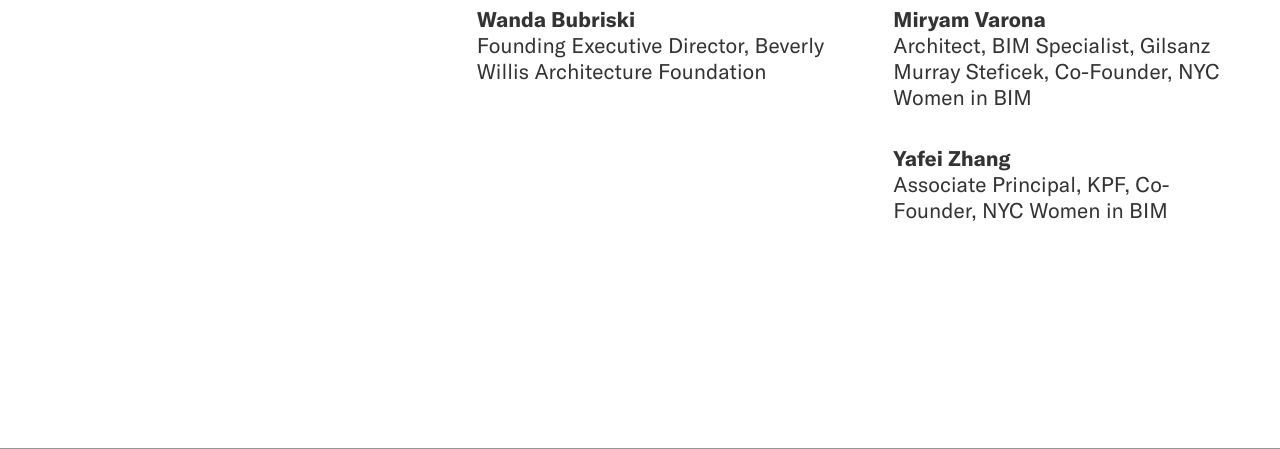
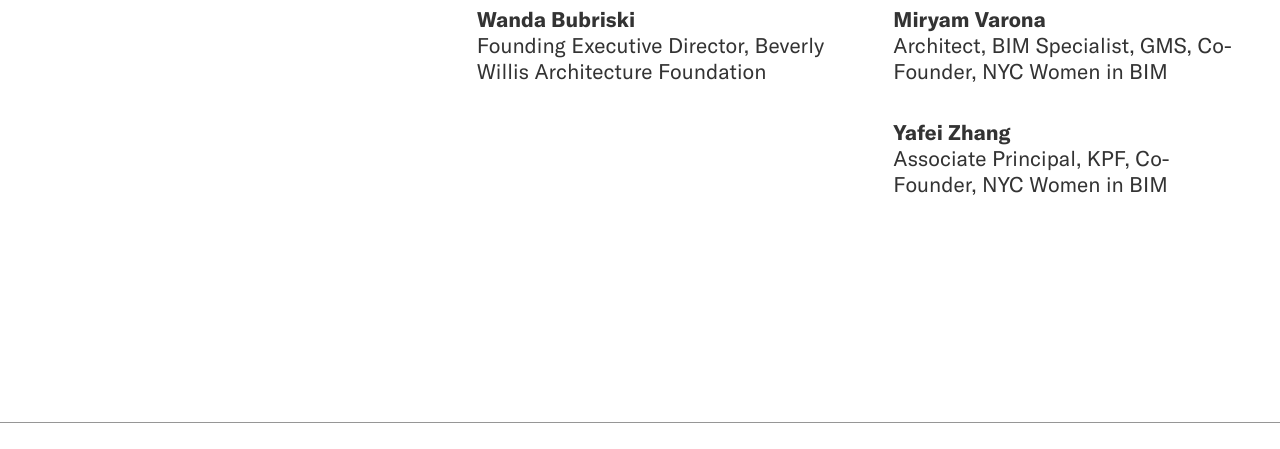
Before and after one commit to jengalas/bwaf-bbw, a Jekyll site: the page built from _programs/leadership-awards-gala.md, in a window 1280 px wide and 900 px high, scrolled down 3387 px, cut to the strip 228-677 px from the top of the window. Built offline with Jekyll 4.4.1, drawn with Linux system fonts in a browser that asks for light colours; nearby versions of some CDN libraries; some web fonts are replaced.

Commit message:
Updated 1 file via CloudCannon.

```diff
--- a/_programs/leadership-awards-gala.md
+++ b/_programs/leadership-awards-gala.md
@@ -144,9 +144,7 @@ page_blocks:
         description: ''
       - portrait:
           - name: Miryam Varona
-            title_role: >-
-              Architect, BIM Specialist, Gilsanz Murray Steficek, Co-Founder,
-              NYC Women in BIM
+            title_role: Architect, BIM Specialist, GMS, Co-Founder, NYC Women in BIM
           - name: Yafei Zhang
             title_role: Associate Principal, KPF, Co-Founder, NYC Women in BIM
         image: >-
```
